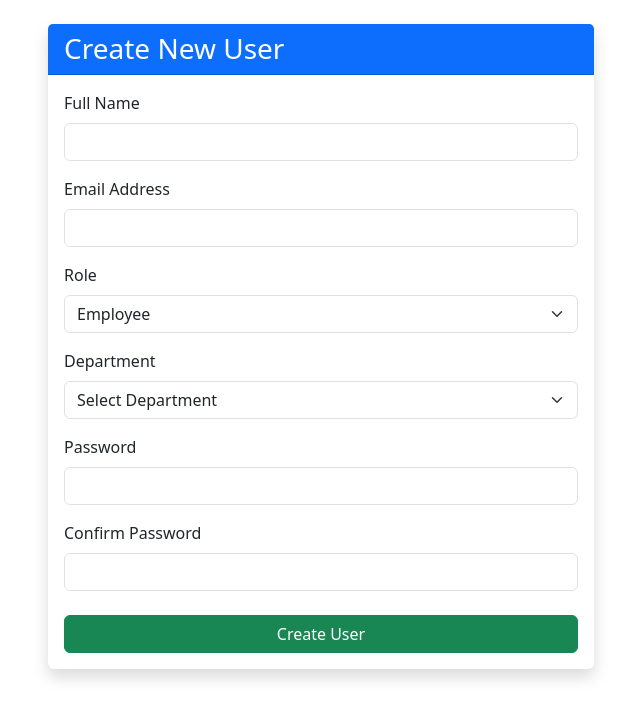
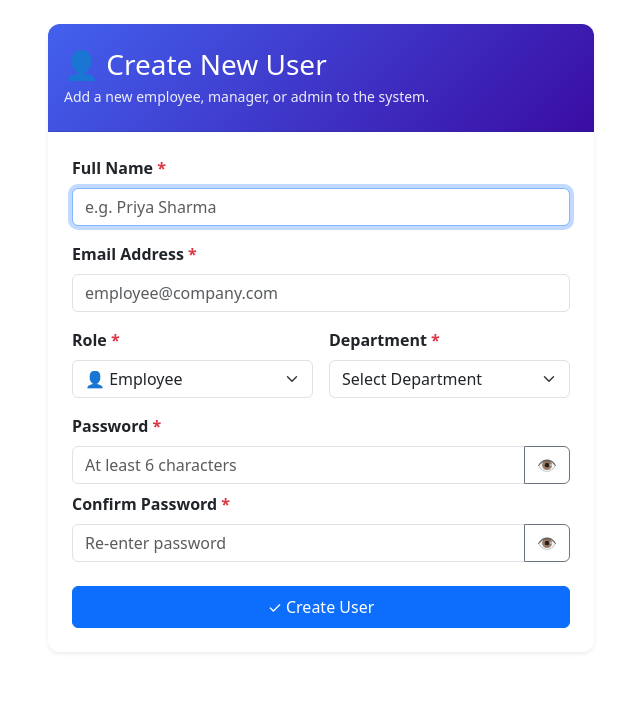
Before and after one commit to sourabh876/AI-HR-management-service-frontend, a React (Vite) app: page /create-user in a window 1280 px wide. Shown: the top 718 px of the page, without its empty margins (319-959 px from the left). Built offline with nearby package versions, Linux system fonts and the light colour scheme; sample sign-in values are in the browser's storage.

Commit message:
Refactor CreateUser component for better structure

```diff
--- a/src/pages/CreateUser.jsx
+++ b/src/pages/CreateUser.jsx
@@ -1,312 +1,296 @@
 import { useState } from "react";
 import api from "../api/axios";
 import { useNavigate } from "react-router-dom";
+import Toast from "../components/Toast";
 
-
-
-function CreateUser() {
-
-  const navigate = useNavigate()
-
-  const [form, setForm] = useState({
+const INITIAL_FORM = {
     name: "",
     email: "",
     role: "employee",
     department_id: "",
     password: "",
-    confirmPassword: ""
-  });
+    confirmPassword: "",
+};
 
-  const [message, setMessage] =
-    useState("");
+const DEPARTMENTS = [
+    { id: "1", name: "HR" },
+    { id: "2", name: "IT" },
+    { id: "3", name: "Finance" },
+    { id: "4", name: "Sales" },
+];
 
-  const [error, setError] =
-    useState("");
+function CreateUser() {
+    const navigate = useNavigate();
+
+    const [form, setForm]               = useState(INITIAL_FORM);
+    const [loading, setLoading]         = useState(false);
+    const [toast, setToast]             = useState({ message: "", type: "success" });
+    const [showPassword, setShowPassword]               = useState(false);
+    const [showConfirmPassword, setShowConfirmPassword] = useState(false);
+
+    const showToast = (message, type = "success") => setToast({ message, type });
+    const closeToast = () => setToast({ message: "", type: "success" });
 
     const handleChange = (e) => {
-
-    setForm({
-      ...form,
-      [e.target.name]:
-        e.target.value
-    });
-
+        setForm({ ...form, [e.target.name]: e.target.value });
     };
 
-  const handleSubmit =
-    async (e) => {
+    // --- Simple password strength check ---
+    const getPasswordStrength = (password) => {
+        if (!password) return { label: "", color: "", width: "0%" };
+        if (password.length < 6) return { label: "Weak", color: "danger", width: "33%" };
+        const hasUpper   = /[A-Z]/.test(password);
+        const hasNumber  = /[0-9]/.test(password);
+        const hasSpecial = /[^A-Za-z0-9]/.test(password);
+        const score = [hasUpper, hasNumber, hasSpecial].filter(Boolean).length;
 
+        if (password.length >= 8 && score >= 2) return { label: "Strong", color: "success", width: "100%" };
+        if (password.length >= 6 && score >= 1) return { label: "Medium", color: "warning", width: "66%" };
+        return { label: "Weak", color: "danger", width: "33%" };
+    };
+
+    const passwordStrength = getPasswordStrength(form.password);
+    const passwordsMatch   = form.confirmPassword && form.password === form.confirmPassword;
+    const passwordsMismatch = form.confirmPassword && form.password !== form.confirmPassword;
+
+    const handleSubmit = async (e) => {
         e.preventDefault();
 
-      setMessage("");
-      setError("");
-
-      if (
-        form.password !==
-        form.confirmPassword
-      ) {
-
-        return setError(
-          "Passwords do not match"
-        );
-
+        // --- Frontend validation ---
+        if (!form.name.trim()) {
+            showToast("Please enter the employee's full name.", "warning");
+            return;
+        }
+        if (!form.email.trim()) {
+            showToast("Please enter an email address.", "warning");
+            return;
+        }
+        if (!form.department_id) {
+            showToast("Please select a department.", "warning");
+            return;
+        }
+        if (form.password.length < 6) {
+            showToast("Password must be at least 6 characters long.", "warning");
+            return;
+        }
+        if (form.password !== form.confirmPassword) {
+            showToast("Passwords do not match.", "danger");
+            return;
         }
 
+        setLoading(true);
         try {
-
-        await api.post(
-          "/auth/createuser",
-          {
+            await api.post("/auth/createuser", {
                 name: form.name,
                 email: form.email,
                 role: form.role,
-            department_id:
-              form.department_id,
-            password:
-              form.password
-          }
-        );
-
-        setMessage(
-          "User created successfully"
-        );
-
-        setForm({
-          name: "",
-          email: "",
-          role: "",
-          department_id: "",
-          password: "",
-          confirmPassword: ""
+                department_id: form.department_id,
+                password: form.password,
             });
 
+            showToast(`User "${form.name}" created successfully!`, "success");
+            setForm(INITIAL_FORM);
 
-        navigate("/dashboard")
+            // Give the toast a moment to be seen before navigating away
+            setTimeout(() => navigate("/dashboard"), 1200);
 
         } catch (error) {
-
-        setError(
-          error.response?.data?.message ||
-          "Failed to create user"
-        );
-
+            showToast(error.response?.data?.message || "Failed to create user.", "danger");
+        } finally {
+            setLoading(false);
         }
-
     };
 
     return (
-
         <div className="container py-4">
+            <Toast message={toast.message} type={toast.type} onClose={closeToast} />
 
             <div className="row justify-content-center">
+                <div className="col-lg-6 col-md-8 col-12">
+                    <div className="card shadow-sm border-0" style={{ borderRadius: "12px" }}>
 
-        <div className="col-lg-6 col-md-8 col-12">
-
-          <div className="card shadow border-0">
-
-            <div className="card-header bg-primary text-white">
-
-              <h3 className="mb-0">
-                Create New User
-              </h3>
-
+                        {/* Header */}
+                        <div
+                            className="card-header text-white py-4"
+                            style={{
+                                background: "linear-gradient(135deg, #4361ee, #3a0ca3)",
+                                borderRadius: "12px 12px 0 0",
+                            }}
+                        >
+                            <h3 className="mb-1">👤 Create New User</h3>
+                            <p className="mb-0" style={{ fontSize: "14px", opacity: 0.9 }}>
+                                Add a new employee, manager, or admin to the system.
+                            </p>
                         </div>
 
-            <div className="card-body">
+                        <div className="card-body p-4">
+                            <form onSubmit={handleSubmit}>
 
-              {message && (
-
-                <div className="alert alert-success">
-
-                  {message}
-
-                </div>
-
-              )}
-
-              {error && (
-
-                <div className="alert alert-danger">
-
-                  {error}
-
-                </div>
-
-              )}
-
-              <form
-                onSubmit={handleSubmit}
-              >
-
+                                {/* Full Name */}
                                 <div className="mb-3">
-
-                  <label className="form-label">
-
-                    Full Name
-
+                                    <label className="form-label fw-semibold">
+                                        Full Name <span className="text-danger">*</span>
                                     </label>
-
                                     <input
                                         type="text"
                                         className="form-control"
                                         name="name"
                                         value={form.name}
                                         onChange={handleChange}
-                    required
+                                        placeholder="e.g. Priya Sharma"
+                                        autoFocus
                                     />
-
                                 </div>
 
+                                {/* Email */}
                                 <div className="mb-3">
-
-                  <label className="form-label">
-
-                    Email Address
-
+                                    <label className="form-label fw-semibold">
+                                        Email Address <span className="text-danger">*</span>
                                     </label>
-
                                     <input
                                         type="email"
                                         className="form-control"
                                         name="email"
                                         value={form.email}
                                         onChange={handleChange}
-                    required
+                                        placeholder="employee@company.com"
                                     />
-
                                 </div>
 
-                <div className="mb-3">
-
-                  <label className="form-label">
-
-                    Role
-
+                                {/* Role + Department side by side on desktop */}
+                                <div className="row g-3 mb-3">
+                                    <div className="col-12 col-md-6">
+                                        <label className="form-label fw-semibold">
+                                            Role <span className="text-danger">*</span>
                                         </label>
-
                                         <select
                                             className="form-select"
                                             name="role"
                                             value={form.role}
                                             onChange={handleChange}
-                    required
                                         >
-
-                    <option value="employee">
-                      Employee
-                    </option>
-
-                    <option value="manager">
-                      Manager
-                    </option>
-
-                    <option value="admin">
-                      Admin
-                    </option>
-
+                                            <option value="employee">👤 Employee</option>
+                                            <option value="manager">👔 Manager</option>
+                                            <option value="admin">🛡️ Admin</option>
                                         </select>
-
                                     </div>
 
-                <div className="mb-3">
-
-                  <label className="form-label">
-
-                    Department
-
+                                    <div className="col-12 col-md-6">
+                                        <label className="form-label fw-semibold">
+                                            Department <span className="text-danger">*</span>
                                         </label>
-
                                         <select
                                             className="form-select"
                                             name="department_id"
                                             value={form.department_id}
                                             onChange={handleChange}
-                    required
                                         >
-
-                    <option value="">
-                      Select Department
+                                            <option value="">Select Department</option>
+                                            {DEPARTMENTS.map((dept) => (
+                                                <option key={dept.id} value={dept.id}>
+                                                    {dept.name}
                                                 </option>
-
-                    <option value="1">
-                      HR
-                    </option>
-
-                    <option value="2">
-                      IT
-                    </option>
-
-                    <option value="3">
-                      Finance
-                    </option>
-
-                    <option value="4">
-                      Sales
-                    </option>
-
+                                            ))}
                                         </select>
-
+                                    </div>
                                 </div>
 
-                <div className="mb-3">
-
-                  <label className="form-label">
-
-                    Password
-
+                                {/* Password */}
+                                <div className="mb-2">
+                                    <label className="form-label fw-semibold">
+                                        Password <span className="text-danger">*</span>
                                     </label>
-
+                                    <div className="input-group">
                                         <input
-                    type="password"
+                                            type={showPassword ? "text" : "password"}
                                             className="form-control"
                                             name="password"
                                             value={form.password}
                                             onChange={handleChange}
-                    required
+                                            placeholder="At least 6 characters"
                                         />
-
+                                        <button
+                                            type="button"
+                                            className="btn btn-outline-secondary"
+                                            onClick={() => setShowPassword(!showPassword)}
+                                            tabIndex={-1}
+                                        >
+                                            {showPassword ? "🙈" : "👁️"}
+                                        </button>
                                     </div>
 
+                                    {/* Password strength bar */}
+                                    {form.password && (
+                                        <div className="mt-2">
+                                            <div className="progress" style={{ height: "5px" }}>
+                                                <div
+                                                    className={`progress-bar bg-${passwordStrength.color}`}
+                                                    style={{ width: passwordStrength.width, transition: "width 0.3s" }}
+                                                />
+                                            </div>
+                                            <small className={`text-${passwordStrength.color}`}>
+                                                {passwordStrength.label} password
+                                            </small>
+                                        </div>
+                                    )}
+                                </div>
+
+                                {/* Confirm Password */}
                                 <div className="mb-4">
-
-                  <label className="form-label">
-
-                    Confirm Password
-
+                                    <label className="form-label fw-semibold">
+                                        Confirm Password <span className="text-danger">*</span>
                                     </label>
-
+                                    <div className="input-group">
                                         <input
-                    type="password"
-                    className="form-control"
+                                            type={showConfirmPassword ? "text" : "password"}
+                                            className={`form-control ${
+                                                passwordsMismatch ? "is-invalid" : passwordsMatch ? "is-valid" : ""
+                                            }`}
                                             name="confirmPassword"
                                             value={form.confirmPassword}
                                             onChange={handleChange}
-                    required
+                                            placeholder="Re-enter password"
                                         />
-
+                                        <button
+                                            type="button"
+                                            className="btn btn-outline-secondary"
+                                            onClick={() => setShowConfirmPassword(!showConfirmPassword)}
+                                            tabIndex={-1}
+                                        >
+                                            {showConfirmPassword ? "🙈" : "👁️"}
+                                        </button>
+                                    </div>
+                                    {passwordsMismatch && (
+                                        <small className="text-danger">Passwords do not match.</small>
+                                    )}
+                                    {passwordsMatch && (
+                                        <small className="text-success">✓ Passwords match.</small>
+                                    )}
                                 </div>
 
+                                {/* Submit */}
                                 <button
                                     type="submit"
-                  className="btn btn-success w-100"
+                                    className="btn btn-primary w-100 py-2"
+                                    disabled={loading}
                                 >
-                  Create User
+                                    {loading ? (
+                                        <>
+                                            <span className="spinner-border spinner-border-sm me-2" />
+                                            Creating User...
+                                        </>
+                                    ) : (
+                                        "✓ Create User"
+                                    )}
                                 </button>
 
                             </form>
-
                         </div>
-
                     </div>
-
                 </div>
-
             </div>
-
         </div>
-
     );
-
 }
 
 export default CreateUser;
```
Lines whose indentation alone changed are shown as unchanged.
